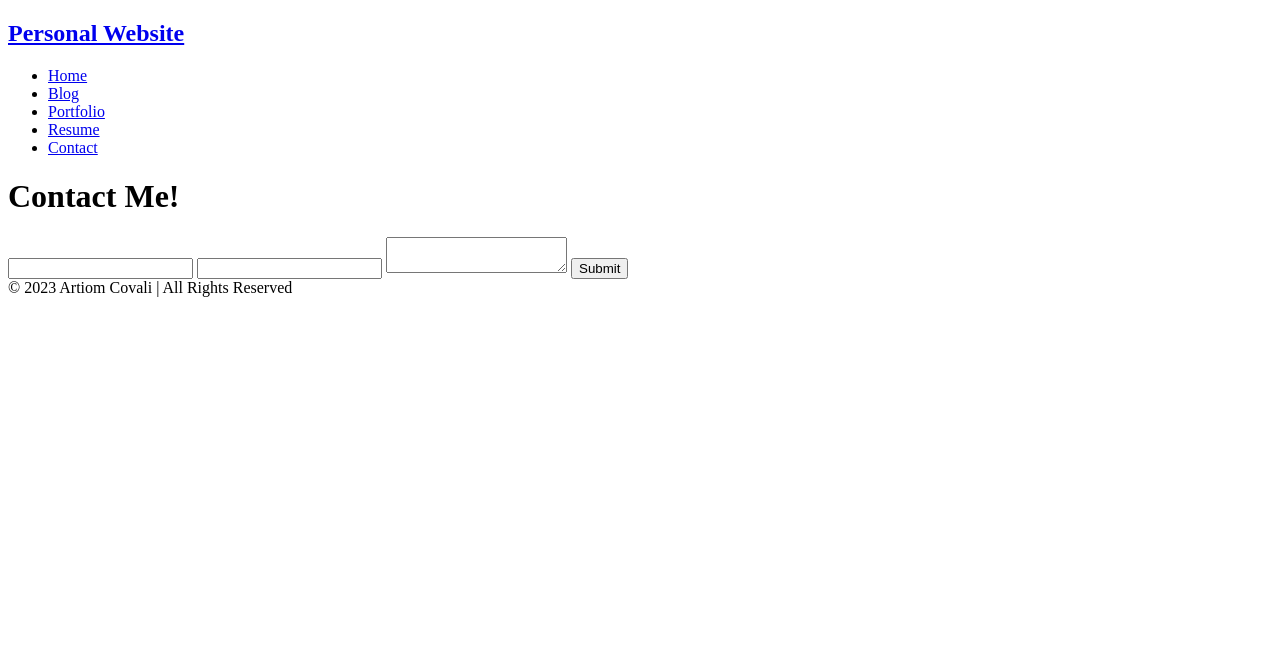
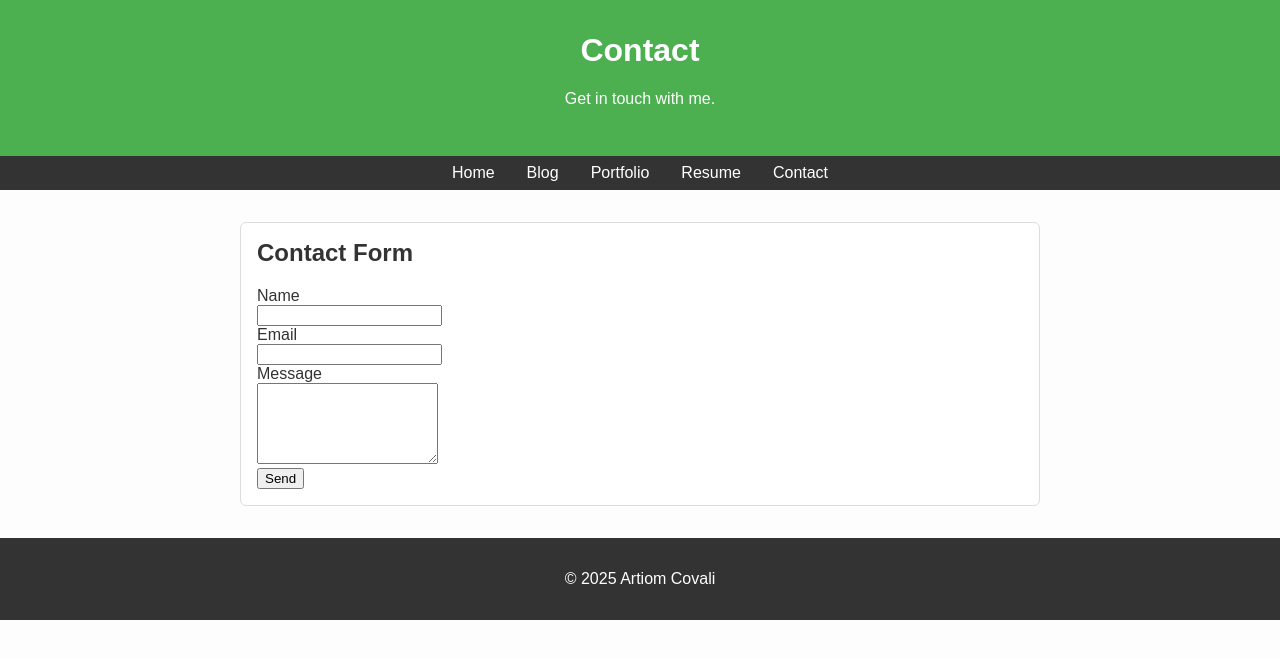
Before and after one commit to artiomcovali/Hack4Impact-Bootcamp, a plain HTML site: page contact.html in a window 1280 px wide. Drawn offline with Linux system fonts and the light colour scheme.

Commit message:
added css and resume

```diff
--- a/contact.html
+++ b/contact.html
@@ -1,11 +1,19 @@
 <!DOCTYPE html>
-<html>
+<html lang="en">
+  <head>
+    <meta charset="UTF-8" />
+    <meta name="viewport" content="width=device-width, initial-scale=1" />
+    <title>Contact — Artiom Covali</title>
+    <link rel="stylesheet" href="styles.css" />
+  </head>
   <body>
+    <header>
+      <h1>Contact</h1>
+      <p>Get in touch with me.</p>
+    </header>
+
     <nav>
-      <h1>
-        <a href="index.html">Personal Website</a>
-      </h1>
-      <ul class="nav-list">
+      <ul>
         <li><a href="index.html">Home</a></li>
         <li><a href="blog.html">Blog</a></li>
         <li><a href="portfolio.html">Portfolio</a></li>
@@ -13,15 +21,36 @@
         <li><a href="contact.html">Contact</a></li>
       </ul>
     </nav>
-    <main>
-      <h1>Contact Me!</h1>
-      <form id="contact-form">
-        <input type="text" id="name" />
-        <input type="email" id="email" />
-        <textarea id="textarea"></textarea>
-        <input type="submit" id="submit" />
-      </form>
-    </main>
-    <footer>© 2023 Artiom Covali | All Rights Reserved</footer>
+
+    <div class="container">
+      <section>
+        <h2>Contact Form</h2>
+        <form action="https://formsubmit.co/acovali@calpoly.edu" method="POST">
+          <input type="hidden" name="_captcha" value="false" />
+          <input type="hidden" name="_subject" value="Portfolio contact — new message" />
+
+          <label
+            >Name<br />
+            <input type="text" name="name" required /> </label
+          ><br />
+
+          <label
+            >Email<br />
+            <input type="email" name="email" required /> </label
+          ><br />
+
+          <label
+            >Message<br />
+            <textarea name="message" rows="5" required></textarea></label
+          ><br />
+
+          <button type="submit">Send</button>
+        </form>
+      </section>
+    </div>
+
+    <footer>
+      <p>© 2025 Artiom Covali</p>
+    </footer>
   </body>
 </html>
--- a/styles.css
+++ b/styles.css
@@ -0,0 +1,63 @@
+body {
+  font-family: Arial, sans-serif;
+  margin: 0;
+  padding: 0;
+  background: #fdfdfd;
+  color: #333;
+}
+
+header {
+  background: #4caf50;
+  color: white;
+  padding: 2rem;
+  text-align: center;
+}
+
+nav {
+  background: #333;
+  padding: 0.5rem;
+}
+nav ul {
+  list-style: none;
+  margin: 0;
+  padding: 0;
+  display: flex;
+  justify-content: center;
+}
+nav li {
+  margin: 0 1rem;
+}
+nav a {
+  color: white;
+  text-decoration: none;
+}
+nav a:hover {
+  text-decoration: underline;
+}
+
+.container {
+  width: 90%;
+  max-width: 800px;
+  margin: 2rem auto;
+}
+
+section {
+  margin-bottom: 2rem;
+  padding: 1rem;
+  border: 1px solid #ddd;
+  border-radius: 6px;
+  background: #fff;
+}
+
+h1,
+h2 {
+  margin-top: 0;
+}
+
+footer {
+  text-align: center;
+  padding: 1rem;
+  background: #333;
+  color: white;
+  margin-top: 2rem;
+}
```
Also changed, not shown: index.html (+34 -24 lines), portfolio.html (+47 -7 lines), resume.html (+88 -27 lines).
